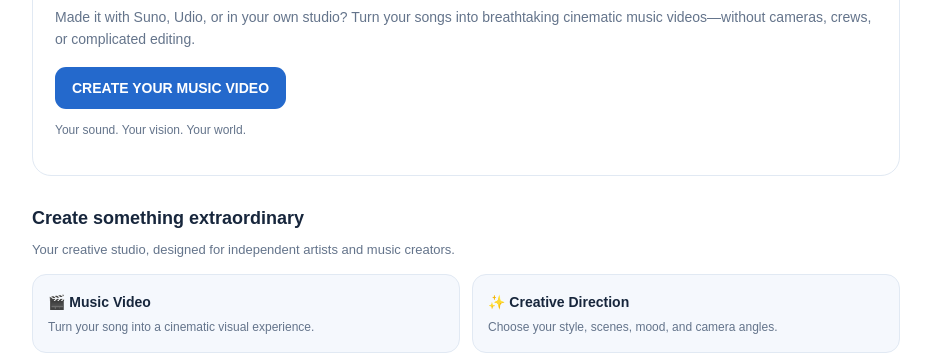
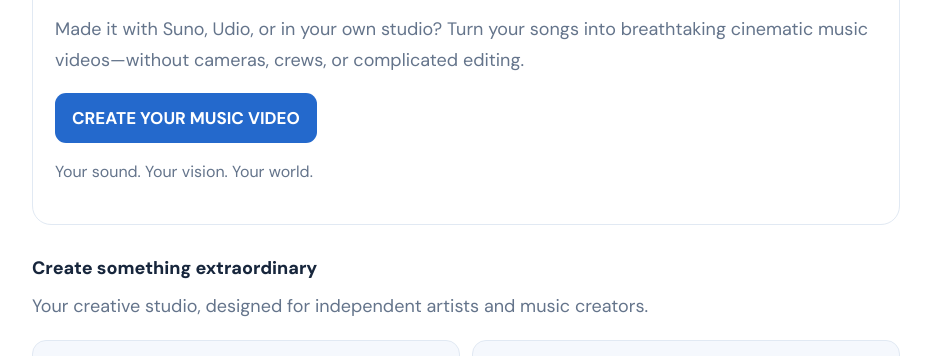
Before and after one commit to Zalamusic/Music-Video-Studio, a website: page public/index.html in a window 1280 px wide. Shown: the part 422-778 px from the top of the page, without its empty margins (174-1105 px from the left). Drawn offline with Linux system fonts and the light colour scheme.

Commit message:
Update index.html

```diff
--- a/public/index.html
+++ b/public/index.html
@@ -6,6 +6,7 @@
 <meta name="viewport" content="width=device-width, initial-scale=1">
 <meta name="theme-color" content="#FFFFFF">
 <title>Cut Loopz Media | Music Video Creation Studio</title>
+  <link rel="stylesheet" href="/cutloopz-typography.css">
 <style>
 :root{
   --blue:#2469cc;
```
